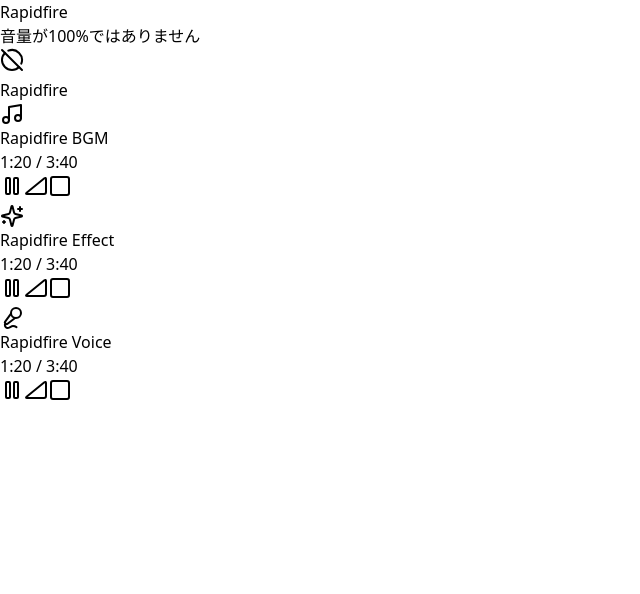
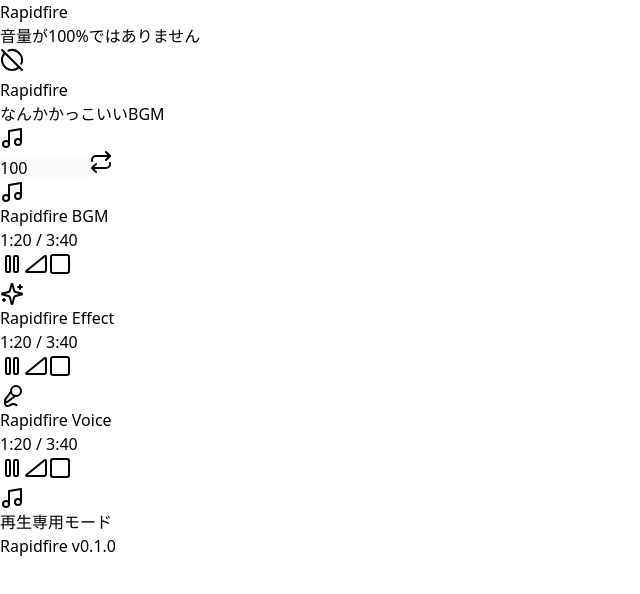
Before and after one commit to comnipl/rapidfire, a React (Vite) app: page / in a window 1280 px wide. Shown: the top 594 px of the page, without its empty margins (0-640 px from the left). Built offline with nearby package versions, Linux system fonts and the light colour scheme.

Commit message:
feat(frontend): Complete front-end mockup creation (#7)

```diff
--- a/src/App.tsx
+++ b/src/App.tsx
@@ -2,18 +2,56 @@ import "./App.css";
 import { Header } from "./components/header";
 import { NowPlay } from "./components/nowplay";
 import { SideBar } from "./components/sidebar";
+import { Footer } from "./components/footer";
+import { useState } from "react";
+import { Card } from "./components/card";
+import { AudioPlayType } from "./lib/type";
+
+type ProjectData = {
+  title: string;
+  type: AudioPlayType;
+};
+const projectData: ProjectData[] = [
+  {
+    title: "なんかかっこいいBGM",
+    type: "bgm",
+  },
+];
 
 function App() {
+  const [isEditorMode, setEditorMode] = useState<boolean>(false);
+  const [isRepeat, setIsRepeat] = useState<boolean>(false);
+  const [volume, setVolume] = useState<number>(100);
+
   const prjData = {
-    title: "Rapidfire"
-  }
+    title: "Rapidfire",
+  };
   return (
     <div className="flex h-dvh flex-col">
       <Header title={prjData.title} />
-      <div className="flex-1 grid grid-cols-12 bg-black">
+      <div className="flex-1 grid grid-cols-12 bg-lime-500">
         <SideBar className="col-span-2" />
+        <div className="col-span-10 bg-neutral-50 grid grid-cols-2 xl:grid-cols-3 2xl:grid-cols-4 gap-6 p-6">
+          {projectData.map((item, i) => (
+            <Card
+              key={i}
+              title={item.title}
+              type={item.type}
+              isEditorMode={isEditorMode}
+              isRepeat={isRepeat}
+              setIsRepeat={setIsRepeat}
+              volume={volume}
+              setVolume={setVolume}
+            />
+          ))}
+        </div>
       </div>
       <NowPlay />
+      <Footer
+        currentMode={isEditorMode}
+        setEditorMode={setEditorMode}
+        version="v0.1.0"
+      />
     </div>
   );
 }
--- /dev/null
+++ b/src/components/card.tsx
@@ -0,0 +1,72 @@
+import { Slider } from "./ui/slider";
+import { cn } from "@/lib/utils";
+import { getAccentColor, getAudioTypeIcon } from "@/lib/colortype";
+import { AudioPlayType } from "@/lib/type";
+import { LucideRepeat } from "lucide-react";
+import { Dispatch, SetStateAction } from "react";
+
+export type CardType = {
+  type: AudioPlayType;
+  title: string;
+  isEditorMode: boolean;
+  isRepeat: boolean;
+  setIsRepeat: Dispatch<SetStateAction<boolean>>;
+  volume: number;
+  setVolume: Dispatch<SetStateAction<number>>;
+};
+
+export function Card({
+  title,
+  type,
+  isEditorMode,
+  isRepeat,
+  setIsRepeat,
+  volume,
+  setVolume,
+}: CardType) {
+  return (
+    <div className="p-6 aspect-square border-2 border-neutral-200 flex flex-col justify-between hover:bg-neutral-100">
+      <h2 className="text-2xl font-semibold text-center">{title}</h2>
+      <div className="mx-auto w-fit p-12 bg-slate-300 rounded-full">
+        {getAudioTypeIcon({ type, className: "h-8 w-8" })}
+      </div>
+      <div className="flex items-center gap-6">
+        <div className="flex-1">
+          <Slider
+            className={cn(
+              getAccentColor("bgm"),
+              "duration-200",
+              !isEditorMode && "bg-neutral-200"
+            )}
+            min={0}
+            step={1}
+            max={100}
+            value={[volume]}
+            onValueChange={(v) => setVolume(v[0])}
+            disabled={!isEditorMode}
+          />
+        </div>
+        <input
+          type="number"
+          max={100}
+          min={0}
+          step={1}
+          value={volume}
+          onChange={(e) => setVolume(Number(e.target.value))}
+          className="w-16"
+          disabled={!isEditorMode}
+        />
+        <button
+          className={cn(
+            "p-3 w-fit disabled:text-neutral-500",
+            isRepeat && "bg-blue-200"
+          )}
+          onClick={() => setIsRepeat(!isRepeat)}
+          disabled={!isEditorMode}
+        >
+          <LucideRepeat className="h-6 w-6" />
+        </button>
+      </div>
+    </div>
+  );
+}
--- /dev/null
+++ b/src/components/footer.tsx
@@ -0,0 +1,30 @@
+import { cn } from "@/lib/utils";
+import { LucideMusic, LucidePen } from "lucide-react";
+import { Dispatch, SetStateAction } from "react";
+
+type FooterType = {
+  currentMode: boolean;
+  setEditorMode: Dispatch<SetStateAction<boolean>>;
+  version: string;
+};
+export function Footer({ currentMode, setEditorMode, version }: FooterType) {
+  return (
+    <footer className="flex justify-between p-6 pt-0 items-center">
+      <button
+        className={cn(
+          "p-4 font-semibold text-lg flex items-center gap-4 border-4",
+          currentMode && "bg-red-50 border-red-500"
+        )}
+        onClick={() => setEditorMode(!currentMode)}
+      >
+        {currentMode ? (
+          <LucidePen className="h-6 w-6" />
+        ) : (
+          <LucideMusic className="h-6 w-6" />
+        )}
+        {currentMode ? "編集モード" : "再生専用モード"}
+      </button>
+      <h2 className="text-xl font-semibold">Rapidfire {version}</h2>
+    </footer>
+  );
+}
--- a/src/components/nowplay.tsx
+++ b/src/components/nowplay.tsx
@@ -1,15 +1,13 @@
 import { cn } from "@/lib/utils";
+import { LucidePause, LucideSquare, LucideTriangleRight } from "lucide-react";
+import { Slider } from "./ui/slider";
 import {
-  LucideMicVocal,
-  LucideMusic,
-  LucidePause,
-  LucideSparkles,
-  LucideSquare,
-  LucideTriangleRight,
-} from "lucide-react";
-import { Slider } from "./ui/slider";
+  getAccentColor,
+  getAudioTypeIcon,
+  getBackgroundColor,
+} from "@/lib/colortype";
+import { AudioPlayType } from "@/lib/type";
 
-type AudioPlayType = "bgm" | "effect" | "voice";
 type NowPlayType = {
   title: string;
   type: AudioPlayType;
@@ -35,27 +33,16 @@ export function NowPlay() {
         <div
           className={cn(
             "px-4 py-2 font-semibold flex items-center gap-6",
-            item.type === "bgm" && "bg-blue-100",
-            item.type === "effect" && "bg-yellow-100",
-            item.type === "voice" && "bg-red-100"
+            getBackgroundColor(item.type)
           )}
           key={i}
         >
           <div>
-            {item.type === "bgm" && <LucideMusic className="h-6 w-6" />}
-            {item.type === "effect" && <LucideSparkles className="h-6 w-6" />}
-            {item.type === "voice" && <LucideMicVocal className="h-6 w-6" />}
+            {getAudioTypeIcon({ type: item.type, className: "h-6 w-6" })}
           </div>
           <span className="text-xl w-72 bg-white/80">{item.title}</span>
           <div className="flex-1 w-full">
-            <Slider
-              className={cn(
-                "text-black",
-                item.type === "bgm" && "bg-blue-400",
-                item.type === "effect" && "bg-yellow-400",
-                item.type === "voice" && "bg-red-400"
-              )}
-            />
+            <Slider className={cn("text-black", getAccentColor(item.type))} />
           </div>
           <span>1:20 / 3:40</span>
           <div className="flex gap-2">
--- a/src/components/ui/slider.tsx
+++ b/src/components/ui/slider.tsx
@@ -10,7 +10,7 @@ const Slider = React.forwardRef<
   <SliderPrimitive.Root
     ref={ref}
     className={cn(
-      "relative flex w-full touch-none select-none items-center",
+      "relative flex w-full touch-none select-none items-center rounded-full",
       className
     )}
     {...props}
--- /dev/null
+++ b/src/lib/colortype.tsx
@@ -0,0 +1,39 @@
+import { LucideMicVocal, LucideMusic, LucideSparkles } from "lucide-react";
+import { AudioPlayType } from "./type";
+
+export const getBackgroundColor = (type: AudioPlayType) => {
+  switch (type) {
+    case "bgm":
+      return "bg-blue-100";
+    case "effect":
+      return "bg-yellow-100";
+    case "voice":
+      return "bg-red-100";
+  }
+};
+
+export const getAccentColor = (type: AudioPlayType) => {
+  switch (type) {
+    case "bgm":
+      return "bg-blue-400";
+    case "effect":
+      return "bg-yellow-400";
+    case "voice":
+      return "bg-red-400";
+  }
+};
+
+type GetAudioTypeIcon = {
+  type: AudioPlayType;
+  className?: string;
+};
+export const getAudioTypeIcon = ({ type, className }: GetAudioTypeIcon) => {
+  switch (type) {
+    case "bgm":
+      return <LucideMusic className={className} />;
+    case "effect":
+      return <LucideSparkles className={className} />;
+    case "voice":
+      return <LucideMicVocal className={className} />;
+  }
+};
--- /dev/null
+++ b/src/lib/type.ts
@@ -0,0 +1 @@
+export type AudioPlayType = "bgm" | "effect" | "voice";
```
